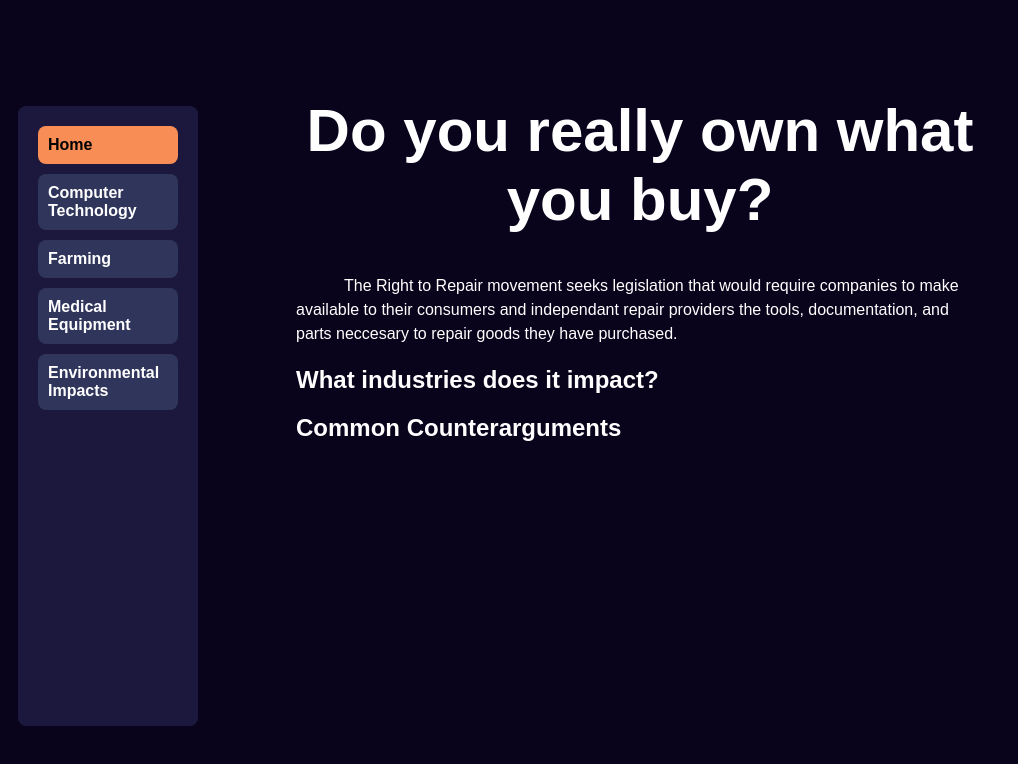
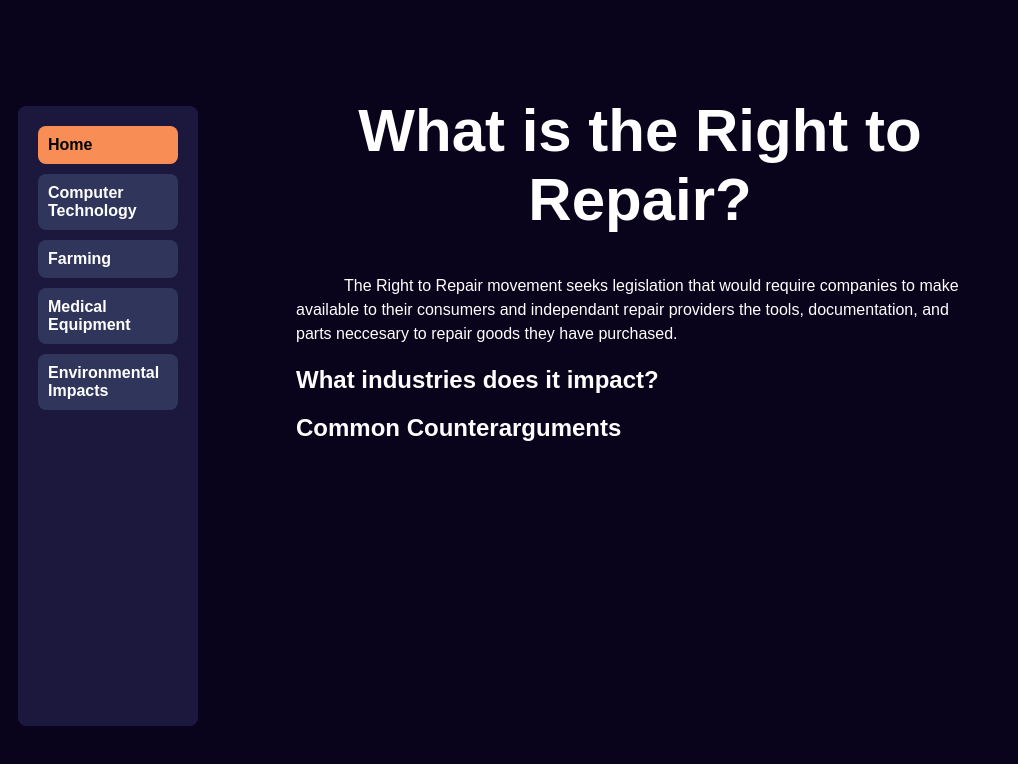
Before and after one commit to GamemakerPixel/cs311-project-1, a plain HTML site: page index.html in a window 1280 px wide. Shown: the whole page, without its empty margins (0-1018 px from the left). Drawn offline with Linux system fonts and the light colour scheme.

Commit message:
Fix tile of home page

```diff
--- a/index.html
+++ b/index.html
@@ -16,7 +16,7 @@
       <a href="pages/environment.html">Environmental Impacts</a>
     </nav>
     <div id="main-content">
-      <h1>Do you really own what you buy?</h1>
+      <h1>What is the Right to Repair?</h1>
       <p>
 	The Right to Repair movement seeks legislation that would require companies to make available to their consumers and independant repair providers
 the tools, documentation, and parts neccesary to repair goods they have purchased.
```
